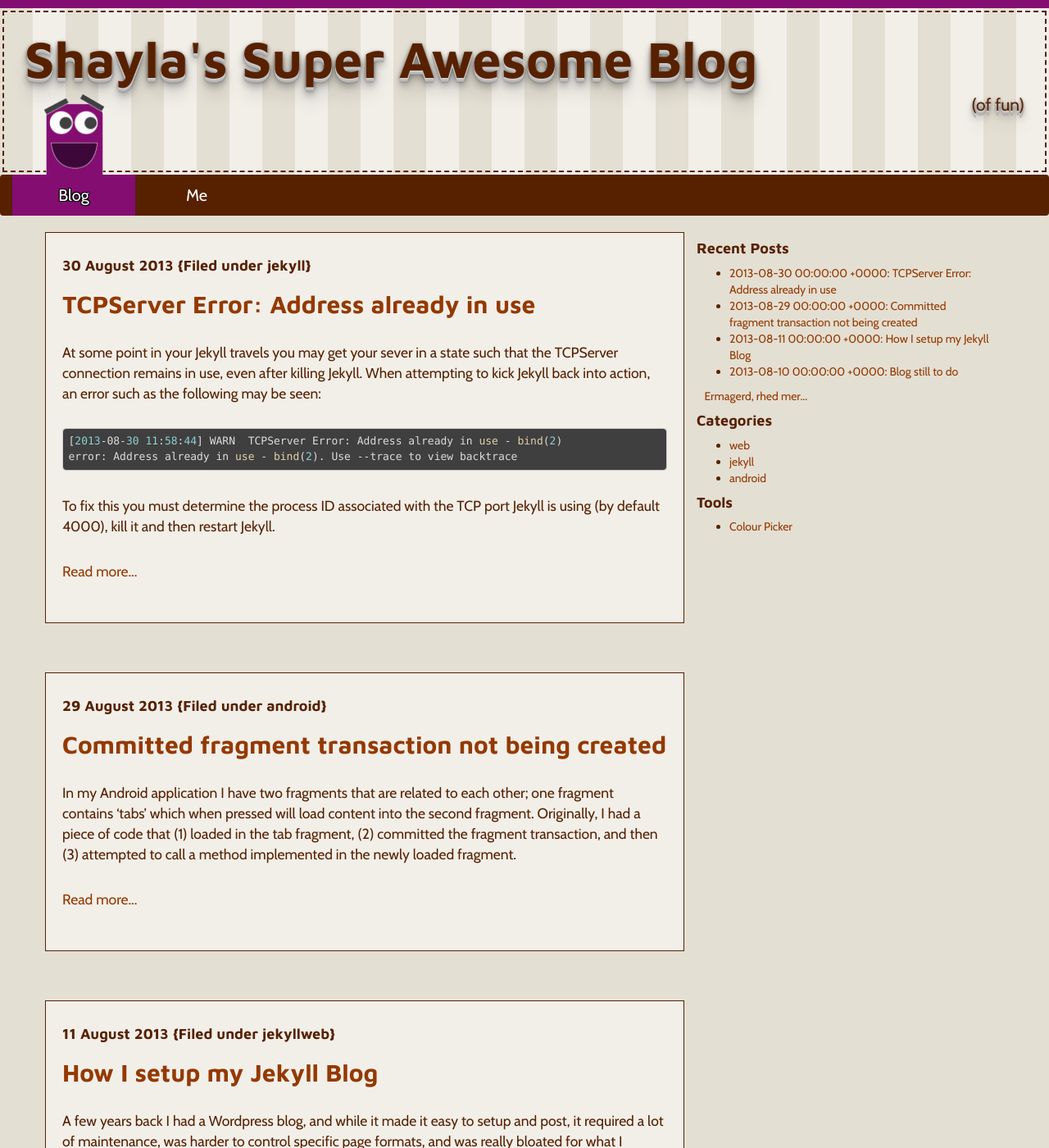
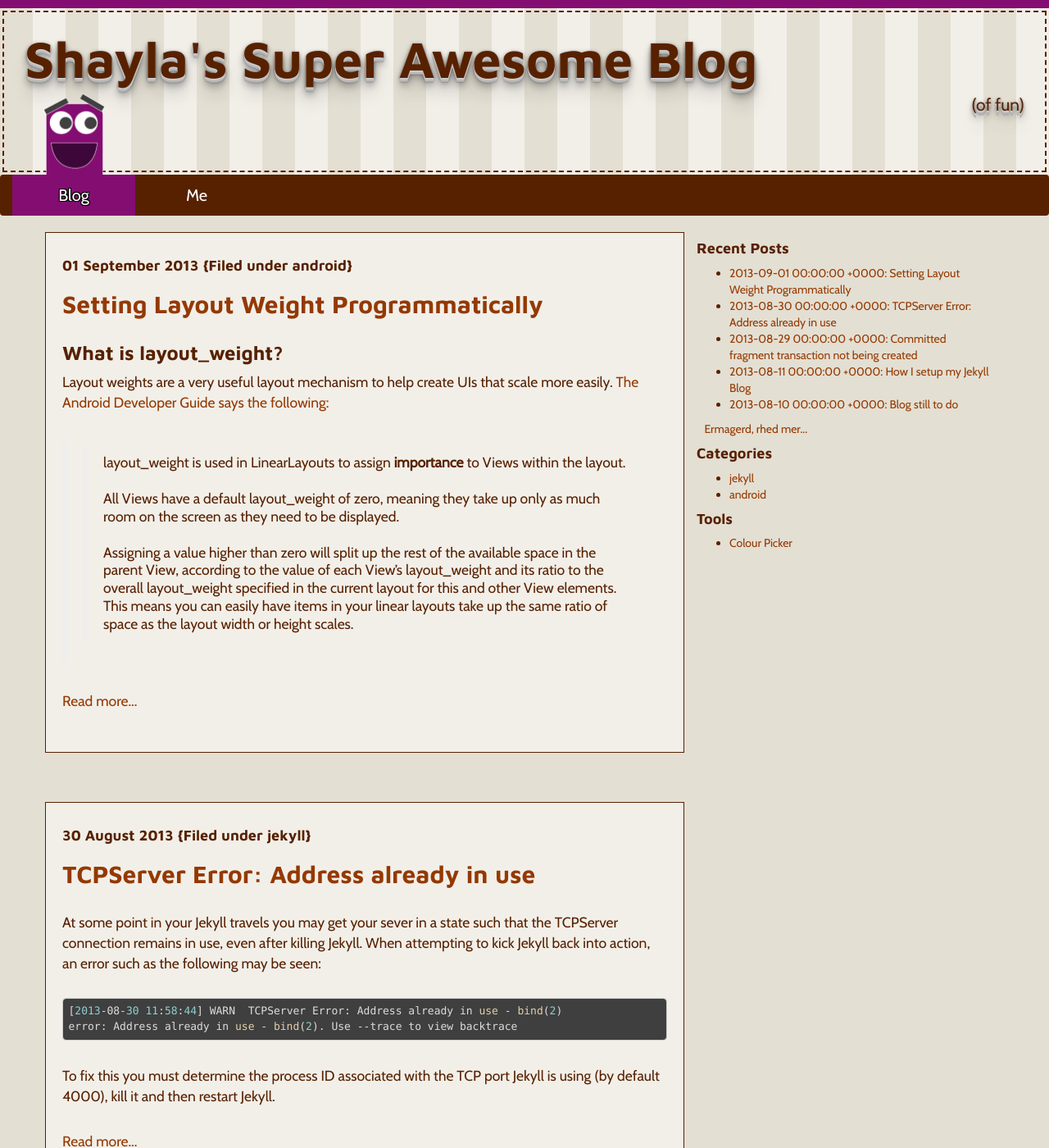
Before and after one commit to ssawchenko/jekyllblog, a Jekyll site: the page built from index.html, in a window 1280 px wide and 1400 px high. Shown: the whole window at 82% size. Built offline with Jekyll 4.4.1, drawn with Linux system fonts in a browser that asks for light colours; some web fonts are replaced; Markdown is read by kramdown in place of the engine named in the settings; the list of posts is cut into pages by our own code; some of the changed text lies outside the part shown.

````diff
--- a/_config.yml
+++ b/_config.yml
@@ -6,7 +6,7 @@ paginate: 10
 markdown: redcarpet
 redcarpet:
   extensions: ["no_intra_emphasis", "fenced_code_blocks", "autolink", "strikethrough", "superscript"]
-permalink: /blog/:year/:month/:day/:title/
+permalink: /blog/:categories/:year/:month/:day/:title/
 pygments: true
 categories: [web, javascript, java, jekyll]
 excerpt_separator: "<!-- more -->"
--- a/_posts/2013-08-10-Blog-To-Do.md
+++ b/_posts/2013-08-10-Blog-To-Do.md
@@ -2,7 +2,7 @@
 title: "Blog still to do"
 layout: post
 categories:
-- web
+- jekyll
 ---
 The following is my handy list of things I still want to look into...
 
--- a/_posts/2013-08-11-Blog-Startup-With-Jekyll.md
+++ b/_posts/2013-08-11-Blog-Startup-With-Jekyll.md
@@ -3,7 +3,6 @@ title: How I setup my Jekyll Blog
 layout: post
 categories:
 - jekyll
-- web
 ---
 A few years back I had a Wordpress blog, and while it made it easy to setup and post, it required a lot of maintenance, was harder to control specific page formats, and was really bloated for what I needed. After a little research, I decided to go with Jekyll as a blogging platform. It is a ruby application that generates a static web site, but it is flexible enough to allow for a lot of customization.
 
--- /dev/null
+++ b/_posts/2013-09-01-Setting-Layout-Programmatically.md
@@ -0,0 +1,84 @@
+---
+title: "Setting Layout Weight Programmatically"
+layout: post
+categories:
+- android
+---
+
+### What is layout_weight?
+Layout weights are a very useful layout mechanism to help create UIs that scale more easily. [The Android Developer Guide says the following:](http://developer.android.com/training/notepad/notepad-ex2.html)
+>> layout_weight is used in LinearLayouts to assign **importance** to Views within the layout.
+>> <br/> <br />All Views have a default layout_weight of zero, meaning they take up only as much room on the screen as they need to be displayed.
+>> <br/> <br />Assigning a value higher than zero will split up the rest of the available space in the parent View, according to the value of each View's layout_weight and its ratio to the overall layout_weight specified in the current layout for this and other View elements.
+This means you can easily have items in your linear layouts take up the same ratio of space as the layout width or height scales.
+
+<!-- more -->
+
+### Setting layout_weight in XML
+Setting layout weight in XML is simple: set the android:layout_weight proeprty to the desired ratio, and depending on if you want to scale width/height, set the layout_width/layout_height property to ```0dip```
+
+```xml
+<LinearLayout
+    android:layout_width="fill_parent"
+    android:layout_height="fill_parent"
+    android:orientation="vertical">
+
+    <!-- android:layout_weight indicates the relative ratio -->
+    <!-- 0dip forces scaling to match the weighted value -->
+
+    <!-- 1st RelativeLayout will take up 2/3 of the parent's height -->
+	<RelativeLayout
+	    android:layout_width="fill_parent"
+	    android:layout_weight="2"
+	    android:layout_height="0dip">
+	    ...
+	</RelativeLayout>
+	<!-- 2nd RelativeLayout will take up 1/3 of the parent's height -->
+    <RelativeLayout
+	    android:layout_width="fill_parent"
+	    android:layout_weight="1"
+	    android:layout_height="0dip">
+	    ...
+	</RelativeLayout>
+	...
+</LinearLayout>
+```
+
+### Setting layout_weight in code (programmatically)
+While still easy to do, setting layout weight in code catch you (as it did me) up in a few places.
+
+```java
+// Main linear layout; will contain the slider and and value
+LinearLayout mainLayout = new LinearLayout(ctx);
+mainLayout.setOrientation(LinearLayout.VERTICAL);
+
+// Create first inner layout
+RelativeLayout innerLayout1 = new RelativeLayout(ctx);
+LinearLayout.LayoutParams layoutParams1 = new LinearLayout.LayoutParams(LayoutParams.MATCH_PARENT, LayoutParams.MATCH_PARENT, 2f);
+innerLayout1.setLayoutParams(layoutParams1);
+
+// Create first inner layout
+RelativeLayout innerLayout2 = new RelativeLayout(ctx);
+LinearLayout.LayoutParams layoutParams2 = new LinearLayout.LayoutParams(LayoutParams.MATCH_PARENT, LayoutParams.MATCH_PARENT, 1f);
+innerLayout2.setLayoutParams(layoutParams2);
+
+// Add new layouts to main, linear layout
+mainLayout.addView(innerLayout1);
+mainLayout.addView(innerLayout2);
+```
+
+A few things to note:
+
+1. We use ```LinearLayout.LayoutParams``` even though we are setting up the parameters on a ```RelativeLayout```. LayoutParams are in relation to the parent layout, which in our case is a LinearLayout.
+1. ```0dip``` not used in the LayoutParam object; the orientation of the layout will indicate our scaling ratio; in our example we have a VERTICAL orientation, so the height will be the weighted property.
+1. Make sure to cast the weighted value to a float (1f).
+
+<div class="alert alert-info">
+<b>Watch:</b> Any class that extends LinearLayout may have their children use weighted. When setting in code, be sure to use the extended parent class, not LinearLayout. Failing to do so will cause extremely confusing run time errors (I know from experience!)
+</div>
+
+For example, if you have a RadioGroup and you are setting your RadioButton weight use:
+
+```java
+RadioGroup.LayoutParams(LayoutParams.MATCH_PARENT, LayoutParams.WRAP_CONTENT, 1.0f));
+```
````
